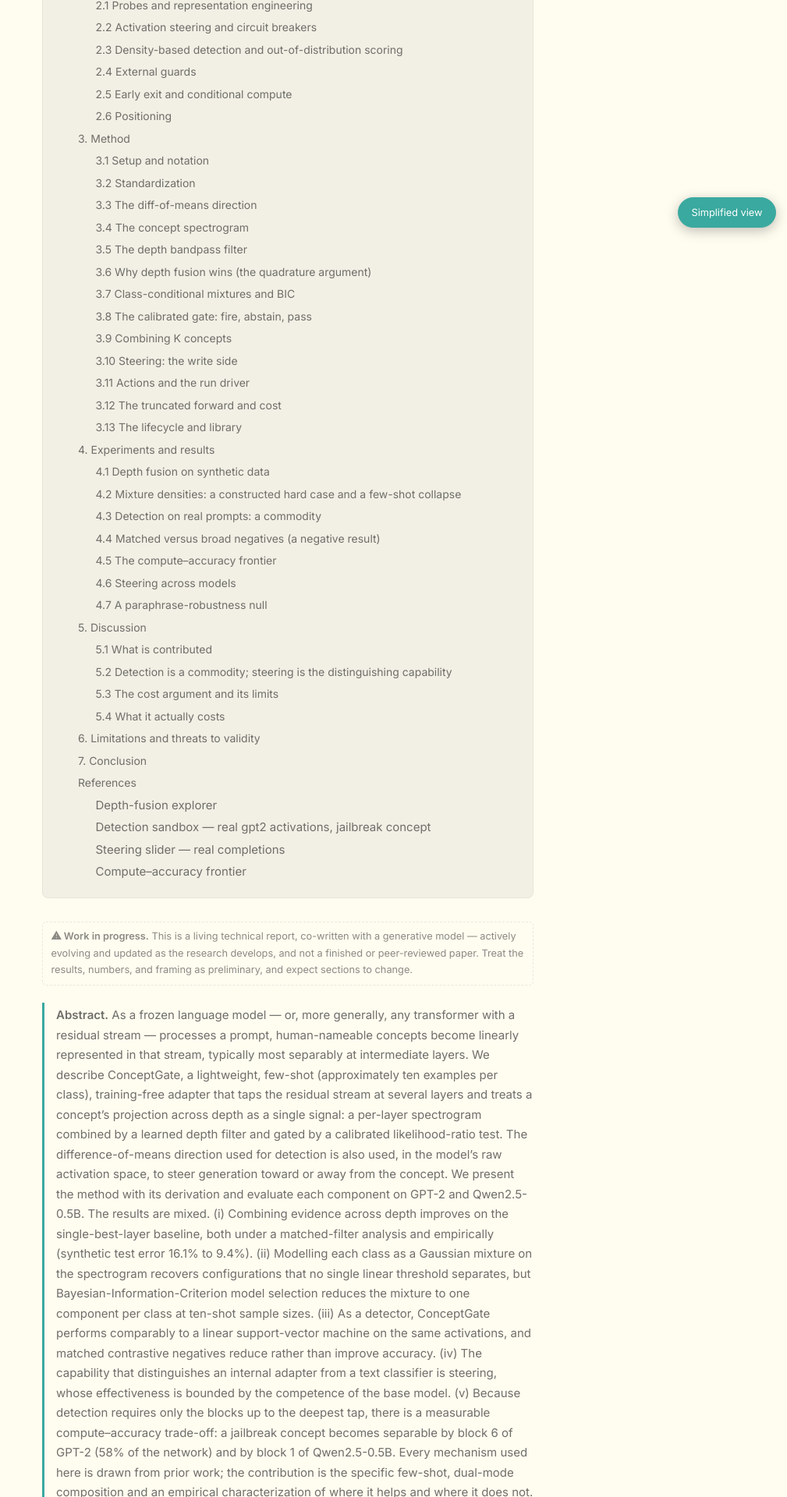
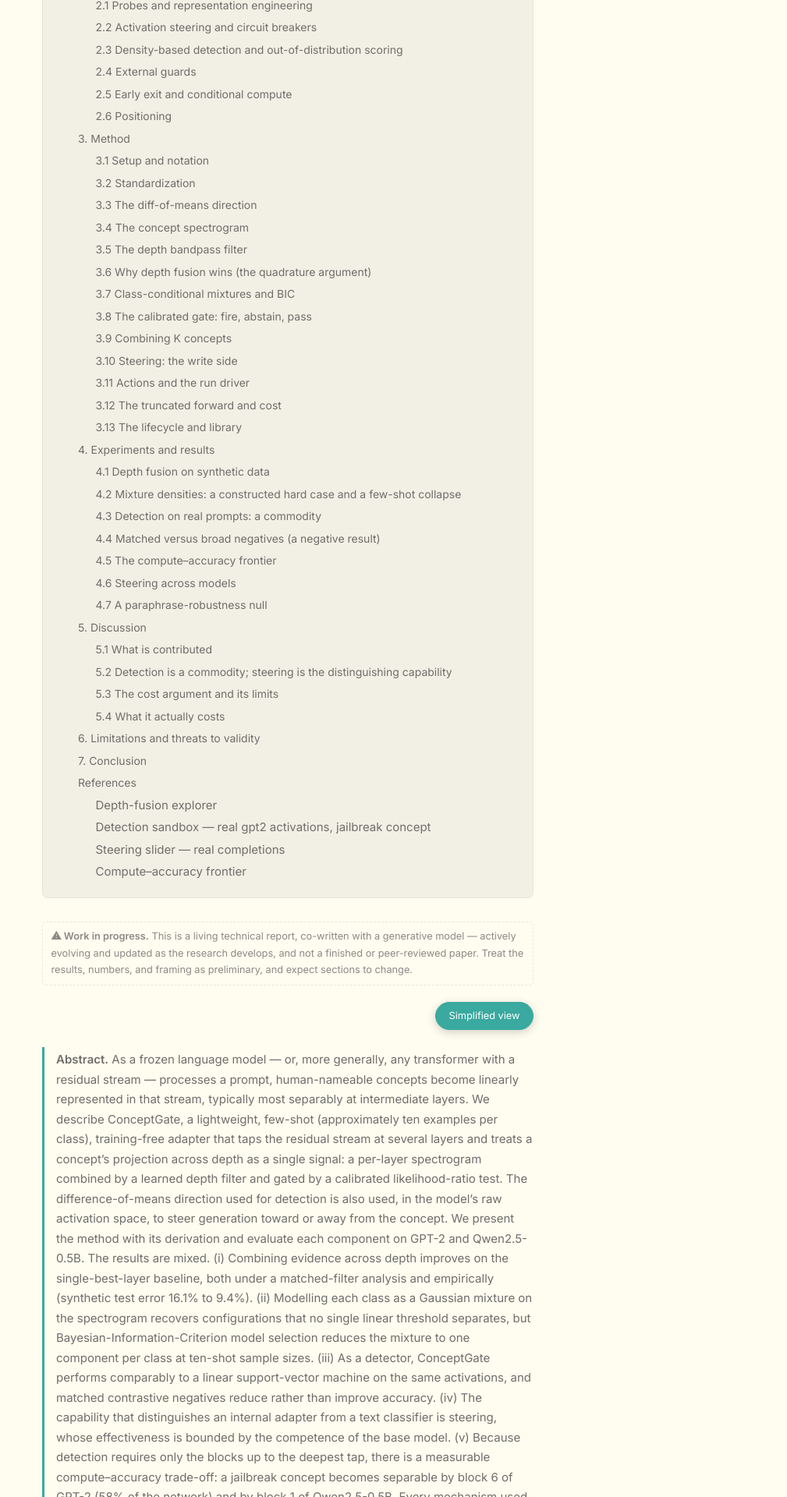
Before and after one commit to NISH1001/NISH1001.github.io, a Jekyll site: the page built from _posts/research/2026-08-29-conceptgate.markdown, in a window 1280 px wide. Shown: the part 594-2514 px from the top of the page at 78% size, without its empty margins (271-1280 px from the left). Built offline with Jekyll 4.4.1, drawn with Linux system fonts in a browser that asks for light colours; some of the changed lines change nothing that is shown.

Commit message:
Toggle: use an in-flow sticky button instead of fixed (robust vs body-transform)

```diff
--- a/_posts/research/2026-08-29-conceptgate.markdown
+++ b/_posts/research/2026-08-29-conceptgate.markdown
@@ -82,11 +82,10 @@
 .content .highlight .nn,.content .highlight .nc,.content .highlight .n{color:#24292f!important}
 
 /* --- technical / simplified reading toggle --- */
-.cg-floatbtn{position:fixed;right:14px;bottom:14px;z-index:99999;
-  border:1px solid var(--brand,#3aa99f);background:var(--brand,#3aa99f);color:#fff;
-  padding:.6rem 1.1rem;border-radius:2rem;cursor:pointer;font:inherit;font-size:.85rem;
-  box-shadow:0 4px 16px rgba(0,0,0,.25);-webkit-appearance:none;
-  transform:translateZ(0);-webkit-transform:translateZ(0);will-change:transform}
+.cg-togglebar{position:sticky;top:8px;z-index:100;text-align:right;margin:0 0 1.2rem}
+.cg-floatbtn{display:inline-block;border:1px solid var(--brand,#3aa99f);
+  background:var(--brand,#3aa99f);color:#fff;padding:.5rem 1.1rem;border-radius:2rem;
+  cursor:pointer;font:inherit;font-size:.85rem;box-shadow:0 3px 12px rgba(0,0,0,.18);-webkit-appearance:none}
 .cg-floatbtn:hover{filter:brightness(1.06)}
 .cg-simple-doc{display:none;max-width:42rem}
 .cg-simple-doc .lead{font-size:.88rem;opacity:.7;font-style:italic;margin:.2rem 0 1.5rem}
@@ -1358,15 +1357,9 @@
   var content=document.querySelector('.content');
   var btn=document.getElementById('cg-toggle');
   if(!content||!btn) return;
-  // Move the button to <body> so position:fixed is viewport-relative even if an ancestor
-  // is transformed/clipped (common on mobile layouts), and so it is never hidden by the
-  // simplified-mode rule that hides the technical body.
-  document.body.appendChild(btn);
-  // force the critical positioning inline so no theme rule can hide or mis-place it on any device
-  var S=btn.style;
-  S.position='fixed'; S.right='14px'; S.bottom='14px'; S.zIndex='2147483647';
-  S.display='inline-block'; S.visibility='visible'; S.opacity='1'; S.margin='0';
-  S.transform='translateZ(0)';
+  // The button lives in an in-flow, position:sticky bar (see CSS). Sticky is used instead of
+  // fixed because browser extensions and themes sometimes transform <body>, which would break
+  // position:fixed (it becomes relative to the transformed box and lands off-screen).
   var IDS=['figure-1','cg-steer','cg-detect','cg-cost'];
   var homes=IDS.map(function(id){
     var el=document.getElementById(id);
@@ -1389,11 +1382,6 @@
     relocate(simple);
     content.classList.toggle('cg-simple', simple);
     btn.textContent = simple ? 'Technical view' : 'Simplified view';
-    // repaint nudge that never hides the button: bump the transform for one frame so mobile
-    // browsers repaint the fixed layer after the large height change, then settle it back
-    S.display='inline-block'; S.visibility='visible';
-    S.transform='translateZ(0) translateY(0.02px)';
-    (window.requestAnimationFrame||function(f){setTimeout(f,16);})(function(){ S.transform='translateZ(0)'; });
     try{ localStorage.setItem('cg-mode', mode); }catch(e){}
   }
   btn.addEventListener('click', function(){
```
